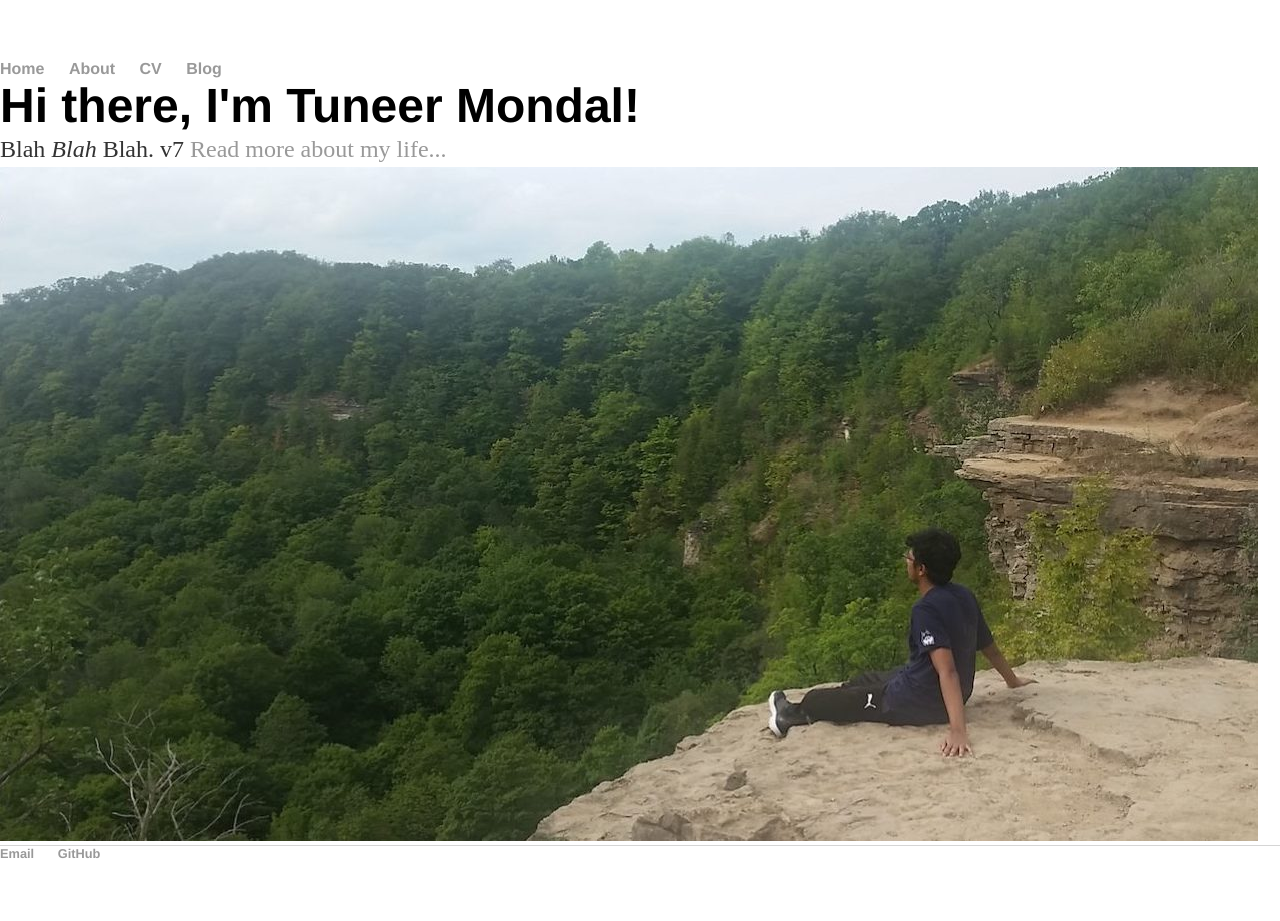
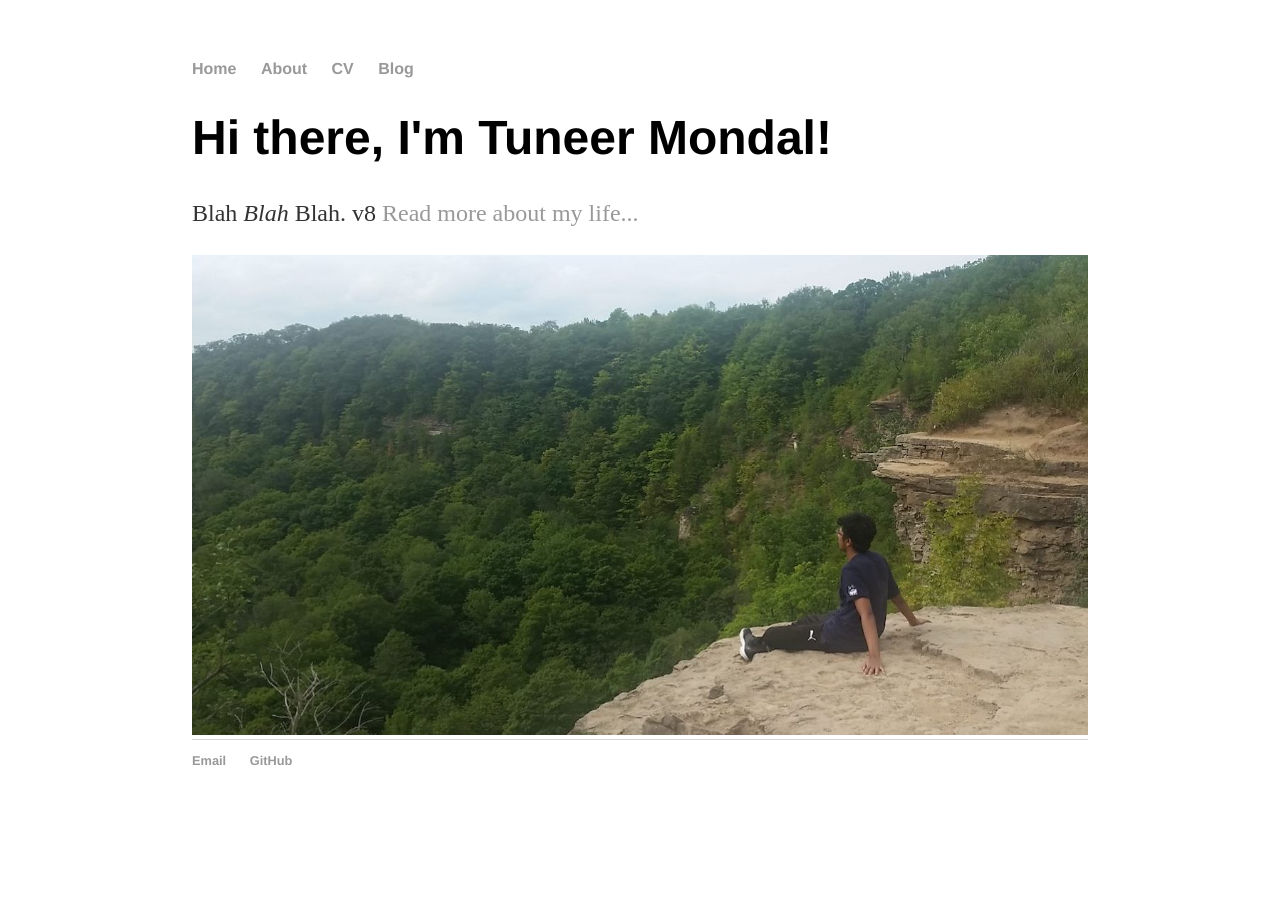
Before and after one commit to t-mondal/t-mondal.github.io, a Jekyll site: the page built from index.html, in a window 1280 px wide. Built offline with Jekyll 4.4.1, drawn with Linux system fonts in a browser that asks for light colours; after the commit the page ends 900 px from its top, so only the background shows below that.

Commit message:
Update index.html

```diff
--- a/index.html
+++ b/index.html
@@ -4,44 +4,9 @@ title: Tuneer Mondal
 ---
 <div class="blurb">
 	<h1>Hi there, I'm Tuneer Mondal!</h1>
-	<p>Blah <em>Blah</em> Blah. v7 <a href="/about">Read more about my life...</a>
+	<p>Blah <em>Blah</em> Blah. v8 <a href="/about">Read more about my life...</a>
 		<!--<img src="images/dundaspeak.jpg" alt="Dundas Peak" class="inline"/>-->
 	</p>
 </div><!-- /.blurb -->
 
-<!DOCTYPE html>
-<html>
-<head>
-<style>
-  * {
-    padding: 0;
-    margin: 0;
-  }
-  .fit { /* set relative picture size */
-    max-width: 100%;
-    max-height: 100%;
-  }
-  .center {
-    display: block;
-    margin: auto;
-  }
-</style>
-</head>
-<body>
-
-<!--<img class="center fit" src="pic.jpg" >-->
-<img src="images/dundaspeak.jpg" alt="Dundas Peak" class="inline"/>
-
-<script src="http://code.jquery.com/jquery-latest.js"></script>
-<script type="text/javascript" language="JavaScript">
-  function set_body_height() { // set body height = window height
-    $('body').width($(window).width());
-  }
-  $(document).ready(function() {
-    $(window).bind('resize', set_body_height);
-    set_body_height();
-  });
-</script>
-
-</body>
-</html>
+<img src="images/dundaspeak.jpg" alt="Dundas Peak" class="inline" style='height: 100%; width: 100%; object-fit: contain'/>
```
